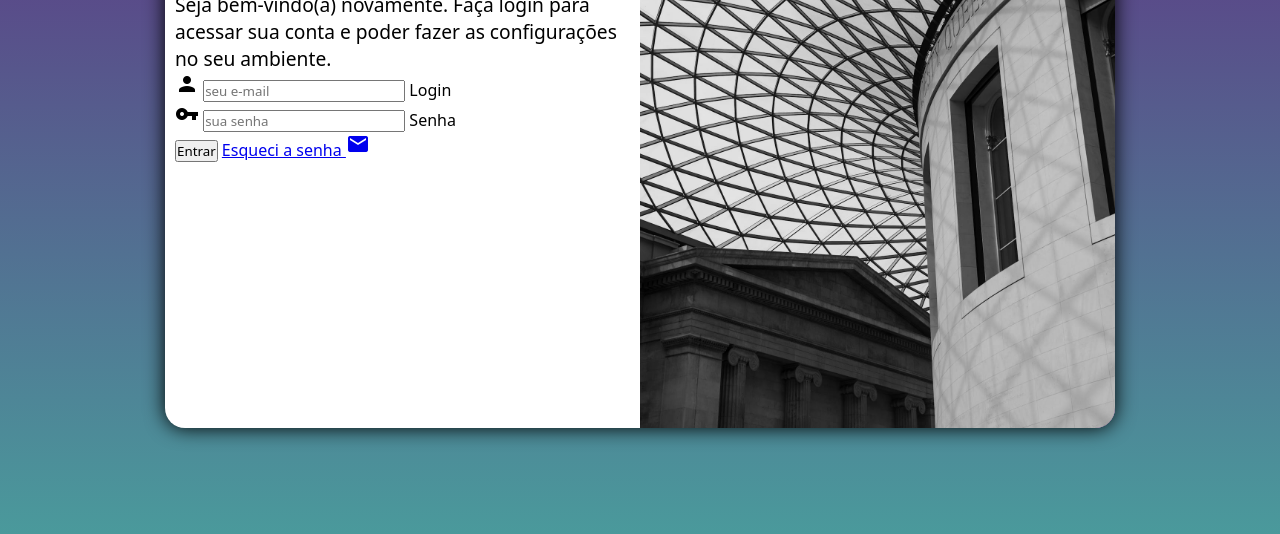
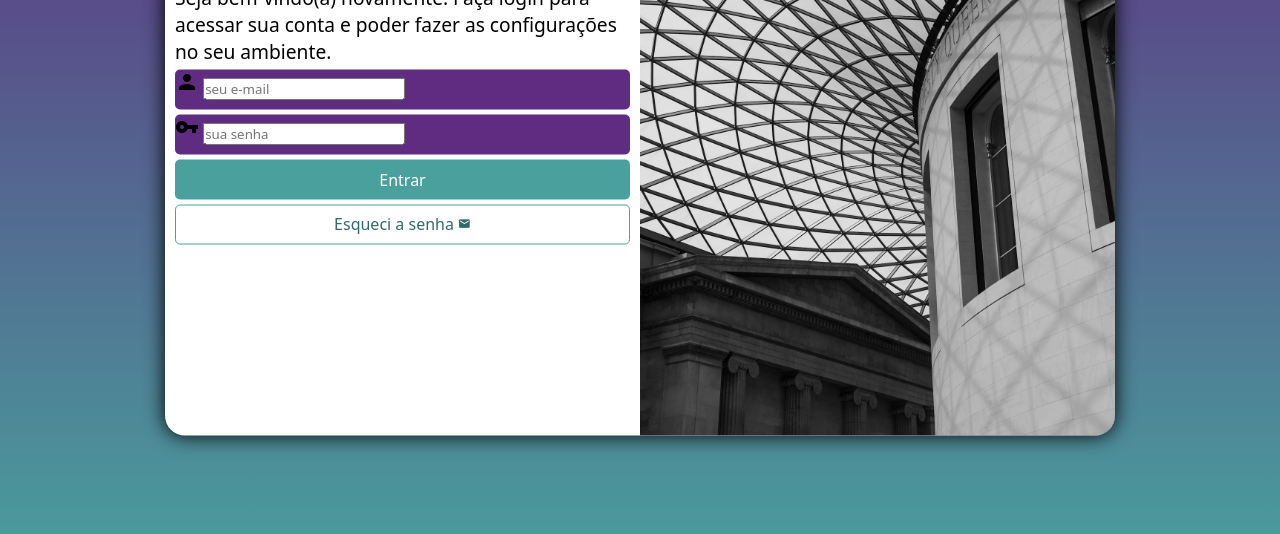
Before and after one commit to HACarvalho83/projeto-login, a plain HTML site: page index.html in a window 1280 px wide. Shown: the part 222-756 px from the top of the page. Drawn offline with Linux system fonts and the light colour scheme.

Commit message:
Formatação do formulário

```diff
--- a/estilos/style.css
+++ b/estilos/style.css
@@ -34,7 +34,7 @@ section#login {
 
     background-color: white;
     width: 250px;
-    height: 500px;
+    height: 515px;
     border-radius: 20px;
     box-shadow: 0px 0px 20px black;
 
@@ -63,3 +63,55 @@ div#formulario > h1 {
 div#formulario > p {
     font-size: 0.8em;
 }
+
+form > div.campo {
+    background-color: #5f2c82;
+    display: block;
+    width: 100%;
+    height: 40px;
+    border-radius: 5px;
+    margin: 5px 0px;
+}
+
+div.campo > label {
+    display: none;
+}
+
+form > input[type=submit] {
+    display: block;
+    font-size: 1em;
+    width: 100%;
+    height: 40px;
+    background-color: #49a09d;
+    color: white;
+    border: none;
+    border-radius: 5px;
+    cursor: pointer;
+}
+
+form > input[type=submit]:hover {
+    background-color: #306b69;
+}
+
+form > a.botao {
+    display: block;
+    text-align: center;
+    font-size: 1em;
+    width: 100%;
+    height: 40px;
+    padding-top: 7px;
+    margin-top: 5px;
+    background-color: white;
+    color: #306b69;
+    border: 1px solid #49a09d;
+    border-radius: 5px;
+    text-decoration: none;
+}
+
+form > a.botao:hover {
+    background-color: #6cd3cf;
+}
+
+form > a.botao > i {
+    font-size: 0.8em;
+}
--- a/index.html
+++ b/index.html
@@ -18,17 +18,17 @@
                 <p>Seja bem-vindo(a) novamente. Faça login para acessar sua conta e poder fazer as configurações no seu ambiente.</p>
                 <form action="login.php" method="post" autocomplete="on">
                     <div class="campo">
-                        <span class="material-icons">person</span>
+                        <i class="material-icons">person</i>
                         <input type="email" name="login" id="ilogin" placeholder="seu e-mail" autocomplete="email" required maxlength="30">
                         <label for="ilogin">Login</label>
                     </div>
                     <div class="campo">
-                        <span class="material-icons">vpn_key</span>
+                        <i class="material-icons">vpn_key</i>
                         <input type="password" name="senha" id="isenha" placeholder="sua senha" autocomplete="current-password" required minlength="8" maxlength="20">
                         <label for="isenha">Senha</label>
                     </div>
                     <input type="submit" value="Entrar">
-                    <a href="esqueci.html">
+                    <a href="esqueci.html" class="botao">
                         Esqueci a senha <i class="material-icons">mail</i>
                     </a>
                 </form>
```
